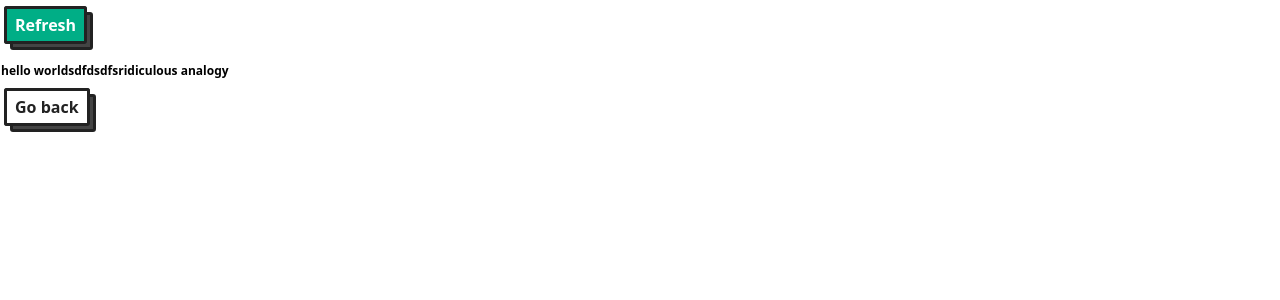
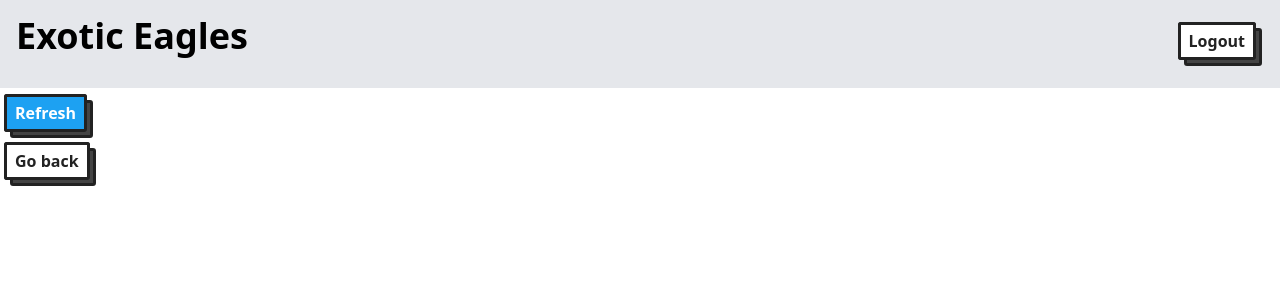
Before and after one commit to ExoticEagle/axis-hack-bot, a React (Create React App) app in the folder frontend/: page /history in a window 1280 px wide. Shown: the top 300 px of the page. Built offline with nearby package versions, Linux system fonts and the light colour scheme.

Commit message:
update styles

```diff
--- a/frontend/package.json
+++ b/frontend/package.json
@@ -10,6 +10,8 @@
 		"axios": "^0.21.1",
 		"react": "^17.0.1",
 		"react-dom": "^17.0.1",
+		"react-router": "^5.2.0",
+		"react-router-dom": "^5.2.0",
 		"react-scripts": "4.0.3",
 		"react-twitter-widgets": "^1.9.5",
 		"web-vitals": "^1.1.1"
--- a/frontend/src/Header.js
+++ b/frontend/src/Header.js
@@ -4,15 +4,27 @@ class Header extends React.Component {
   constructor(props) {
     super(props);
     this.state = {};
+    this.history = this.props.history;
   }
   renderHeading() {}
 
   render() {
     return (
-      <div>
-        <div className="bg-indigo-300">
-          <p></p>
-        </div>
+      <div className="bg-gray-200  flex flex-row p-4">
+        <p
+          className="text-4xl font-extrabold  flex-grow"
+          style={{ "--block-accent-color": "#1DA1F2" }}
+        >
+          Exotic Eagles
+        </p>
+        <button
+          class="blocks text-right text-md "
+          onClick={() => {
+            this.history.push("/");
+          }}
+        >
+          Logout
+        </button>
       </div>
     );
   }
--- a/frontend/src/History.js
+++ b/frontend/src/History.js
@@ -1,19 +1,13 @@
 import React from "react";
 import axios from "axios";
+import { Tweet } from "react-twitter-widgets";
+import Header from "./Header.js";
 
 class History extends React.Component {
   constructor(props) {
     super(props);
     this.state = {};
-    this.state.history = [
-      {
-        tweetHandle: "dfdf",
-        tweetID: "hello world",
-        replyID: "ridiculous analogy",
-        tweetText: "sdfds",
-        replyText: "dfs",
-      },
-    ];
+    this.state.history = [];
     this.history = this.props.history;
     this.state.onDisplay = true;
     this.state.errorMessage = "";
@@ -25,7 +19,7 @@ class History extends React.Component {
       onDisplay: false,
     });
     axios
-      .post(URL + "history")
+      .post(URL + "history", { userHandle: localStorage.getItem("userHandle") })
       .then((response) => {
         this.setState({
           history: response.data.history,
@@ -43,20 +37,22 @@ class History extends React.Component {
   }
   renderHistory() {
     return this.state.history.map((history) => (
-      <tr>
-        <th scope="col">
-          <span class=" text-left text-xs">{history.tweetID}</span>
-          <span class=" text-left  text-xs">{history.tweetText}</span>
-          <span class=" text-left text-xs">{history.replyText}</span>
-          <span class=" text-left text-xs">{history.replyID}</span>
-        </th>
-      </tr>
+      <div className="mb-2">
+        <Tweet tweetId={history[2]} />
+        <Tweet tweetId={history[1]} />
+      </div>
     ));
   }
+
   render() {
     return (
       <div>
-        <button class="blocks accent" onClick={this.handleHistory}>
+        <Header history={this.history} />
+        <button
+          class="blocks accent"
+          style={{ "--block-accent-color": "#1DA1F2" }}
+          onClick={this.handleHistory}
+        >
           Refresh
         </button>
         {this.state.onDisplay && this.renderHistory()}
--- a/frontend/src/Home.js
+++ b/frontend/src/Home.js
@@ -9,6 +9,7 @@ class Home extends React.Component {
   constructor(props) {
     super(props);
     this.state = {};
+    this.state.loaded = [];
     this.state.history = [
       {
         tweetHandle: "dfdf",
@@ -66,10 +67,20 @@ class Home extends React.Component {
           //this.handleReply();
         }}
       >
-        <Tweet tweetId={tweet[1]} />
+        <Tweet
+          onLoad={() => {
+            this.setState((state) => {
+              state.loaded[index] = 1;
+              return state;
+            });
+          }}
+          tweetId={tweet[1]}
+        />
 
         <div class="flex item-end">
-          {this.state.isReplyButtonVisible && this.renderReplyButton(tweet)}
+          {this.state.isReplyButtonVisible &&
+            this.state.loaded[index] != 0 &&
+            this.renderReplyButton(tweet)}
         </div>
       </div>
     ));
@@ -79,9 +90,9 @@ class Home extends React.Component {
     axios
       .post(URL + "/display/?handle=" + this.state.currentHandle)
       .then((response) => {
-        console.log(response.data.Tweets);
         this.setState({
           tweets: response.data.Tweets,
+          loaded: Array(response.data.Tweets.length).fill(0),
         });
       })
       .catch(function (error) {
@@ -102,7 +113,7 @@ class Home extends React.Component {
           onClick={this.handleGenerateButton}
           style={{ "--block-accent-color": "#1DA1F2" }}
         >
-          Display Tweets
+          Analyse tweets for this user
         </button>
       </div>
     );
@@ -172,7 +183,7 @@ class Home extends React.Component {
   render() {
     return (
       <div>
-        <Header />
+        <Header history={this.history} />
         {this.createform()}
         {this.renderGenerateButton()}
         {this.state.onDisplay && this.renderTweets()}
@@ -184,7 +195,7 @@ class Home extends React.Component {
             }}
             style={{ "--block-accent-color": "#1DA1F2" }}
           >
-            History
+            Users responded to
           </button>
         </div>
       </div>
--- a/frontend/src/Login.js
+++ b/frontend/src/Login.js
@@ -6,12 +6,21 @@ class Login extends React.Component {
     this.state = {};
     this.renderLoginButton = this.renderLoginButton.bind(this);
     this.history = this.props.history;
+    this.state.userHandle = "";
   }
   renderLoginButton() {
     return (
-      <div class="m-auto text-center">
+      <div class="m-auto text-center bg-white border border-black rounded-md pl-5 pr-7 py-7">
+        <p className="text-5xl mb-10 font-extrabold text-gray-800">
+          Exotic Eagles
+        </p>
         <div class="blocks mb-4 w-full">
           <input
+            onChange={(e) => {
+              this.setState({
+                userHandle: e.target.value,
+              });
+            }}
             type="text"
             placeholder="Enter handle"
             className=" text-2xl font-mono text-left w-full outline-none"
@@ -20,6 +29,7 @@ class Login extends React.Component {
         <button
           className=" blocks accent text-2xl mx-auto w-auto inline-block"
           onClick={() => {
+            localStorage.setItem("userHandle", this.state.userHandle);
             this.history.push("/home");
           }}
           style={{ "--block-accent-color": "#1DA1F2" }}
@@ -31,8 +41,10 @@ class Login extends React.Component {
   }
   render() {
     return (
-      <div class="text-center bg-gray-200  h-screen  flex items-center overflow-hidden ">
-        {this.renderLoginButton()}
+      <div>
+        <div class="text-center bg-gray-200  h-screen  flex items-center overflow-hidden ">
+          {this.renderLoginButton()}
+        </div>
       </div>
     );
   }
```
Also changed, not shown: 1 other file (tests, documents, lock files or other folders).
